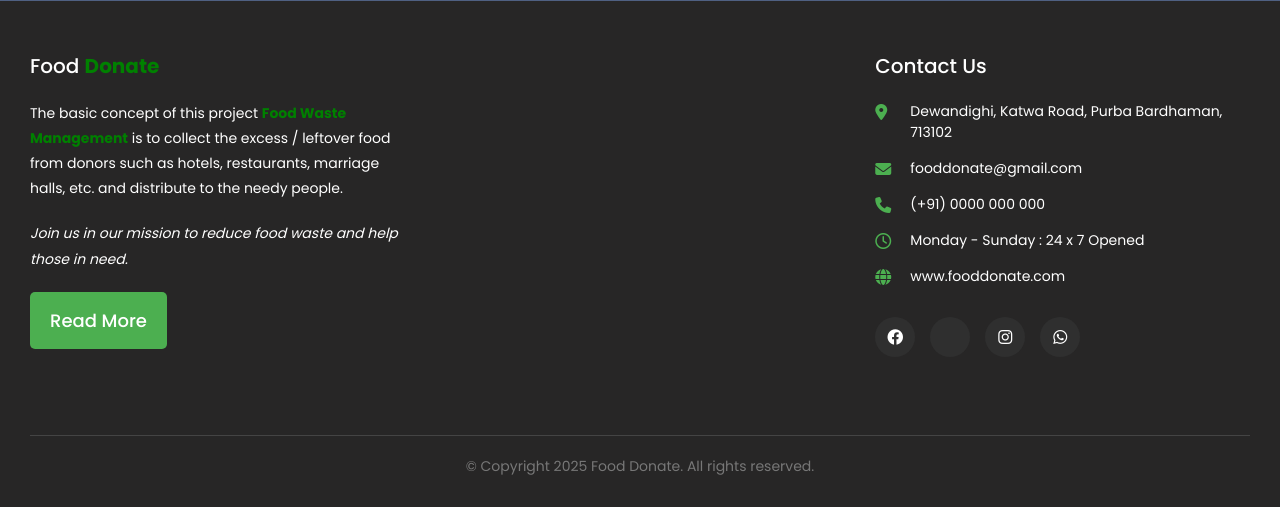
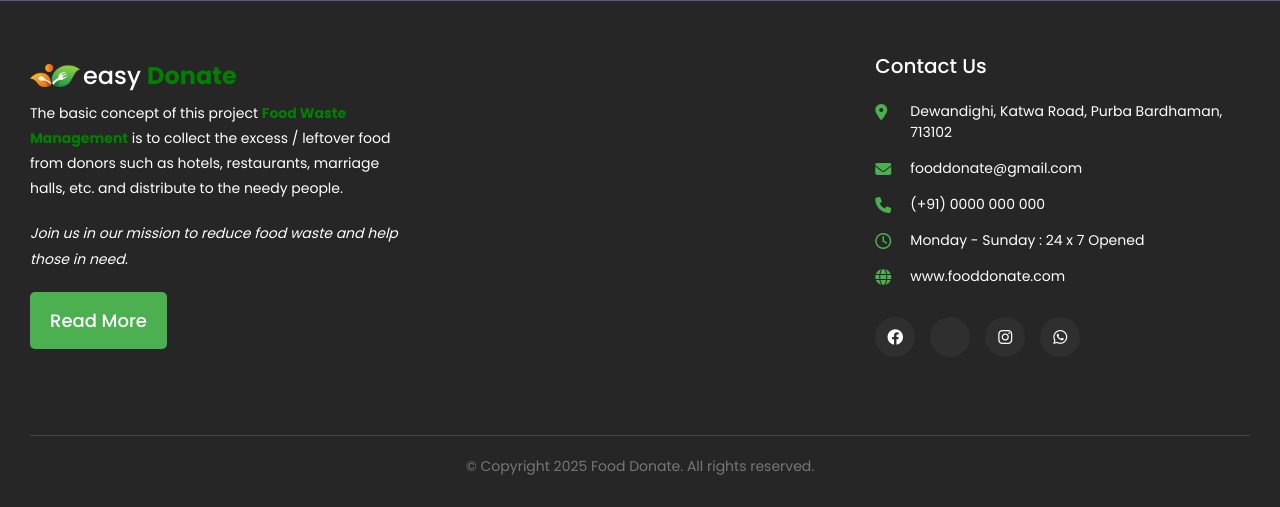
Before and after one commit to SudipMondal704/Smart-Food-Waste-Management-System, a PHP site: page /php/ in a window 1280 px wide. Shown: the part 4892-5399 px from the top of the page. Run offline with PHP 8.4, Linux system fonts and the light colour scheme.

Commit message:
new Home Page

```diff
--- a/index.html
+++ b/index.html
@@ -22,7 +22,8 @@
         <!-- Navbar Section -->
         <nav class="navbar">
             <a href="#" class="nav-logo">
-                <h2 class="logo-text">Food <b style="color: #34b409 ;">Donate</b></h2>
+                <img src="img/logo.png" alt="Food Donate Logo">
+                <h2 class="logo-text">easy<b style="color: #34b409;">Donate</b></h2>
             </a>
             <ul class="nav-menu">
                 <li class="nav-item">
@@ -38,7 +39,7 @@
                     <a href="Contactnew.html" style="--i:4">Contact</a>
                 </li>
                 <li class="nav-item">
-                    <a href="#" style="--i:5" id="loginNavBtn">Login</a>
+                    <a href="#" style="--i:5" id="login-nav-btn">Login</a>
                 </li>
             </ul>
         </nav>
@@ -58,7 +59,7 @@
                         </p>
                     </div>
                     <div class="button">
-                        <a href="#" class="btn" id="donateNowBtn">Donate Now<i class="fa-solid fa-circle-arrow-right"></i></a>
+                        <a href="#" class="btn" id="donateNowBtn">Donate Food<i class="fa-solid fa-circle-arrow-right"></i></a>
                     </div>
                 </div>
             </section>
@@ -248,7 +249,10 @@
             <footer class="footer-section">
                 <div class="section-content">
                     <div class="footer-left">
-                        <h2 class="footer-title">Food <b style="color: green;">Donate</b></h2>
+                        <div class="footer-title">
+                            <img src="img/logo.png" alt="Food Donate Logo">
+                            <h2 class="logo-text">easy <b style="color: green;">Donate</b></h2>
+                        </div>
                             <p class="text">
                                 The basic concept of this project <b style="color: green;">Food Waste Management</b>
                                 is to collect the excess / leftover food from donors such as hotels, restaurants,
@@ -258,6 +262,7 @@
                             <div class="button">
                                 <a href="#" class="btn">Read More</a>
                             </div>
+
                     </div>
                     <div class="footer-center">
                     </div>
--- a/newhome.html
+++ b/newhome.html
@@ -614,6 +614,7 @@
         <!-- Navbar Section -->
         <nav class="navbar">
             <a href="#" class="nav-logo">
+                <img src="img/logo.png">
                 <h2 class="logo-text">Food <b style="color: #34b409;">Donate</b></h2>
             </a>
             <ul class="nav-menu">
--- a/style.css
+++ b/style.css
@@ -472,12 +472,25 @@ header {
             transition: all 0.3s ease;
         }
 
+        /* Fixed Nav Logo Styling */
+        .nav-logo {
+            display: flex;
+            align-items: center;
+            gap: 10px;
+            opacity: 0;
+            animation: slideRight 1s ease forwards;
+        }
+
+        .nav-logo img {
+            width: 50px;
+            height: 50px;
+            object-fit: contain;
+        }
+
         .nav-logo .logo-text {
             color: white;
-    font-size: 28px;
-    font-weight: 700;
-    opacity: 0;
-    animation: slideRight 1s ease forwards;
+            font-size: 26px;
+            font-weight: 500;
         }
 
         .nav-menu {
@@ -496,6 +509,7 @@ header {
             opacity: 0;
             animation: slideDown .5s ease forwards;
             animation-delay: calc(.2s * var(--i));
+            cursor: pointer;
         }
 
         .nav-menu a:hover,
@@ -842,12 +856,23 @@ header {
     min-width: 300px;
     margin-top: 20px;
 }
+.footer-title {
+    display: flex;
+    opacity: 0;
+    animation: slideRight 1s ease forwards;
+}
+.footer-left .footer-title img {
+            width: 50px;
+            height: 50px;
+            object-fit: contain;
+        }
 
-.footer-left .footer-title {
-    margin-bottom: 20px;
-    font-size: 20px;
+        .footer-left .footer-title .logo-text {
+            color: white;
+            padding-top: 7px;
+            margin-left: 3px;
+            font-size: 24px;
             font-weight: 500;
-    color: white;
         }
 
 .footer-left .text {
```
Also changed, not shown: img/logo.png (added). Lines whose indentation alone changed are shown as unchanged.
